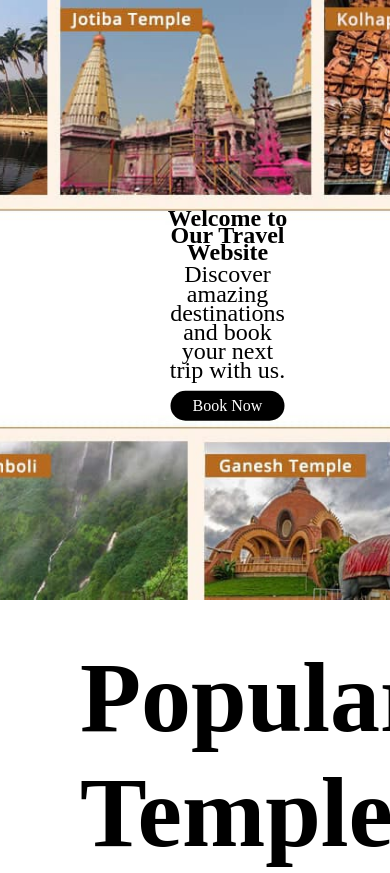
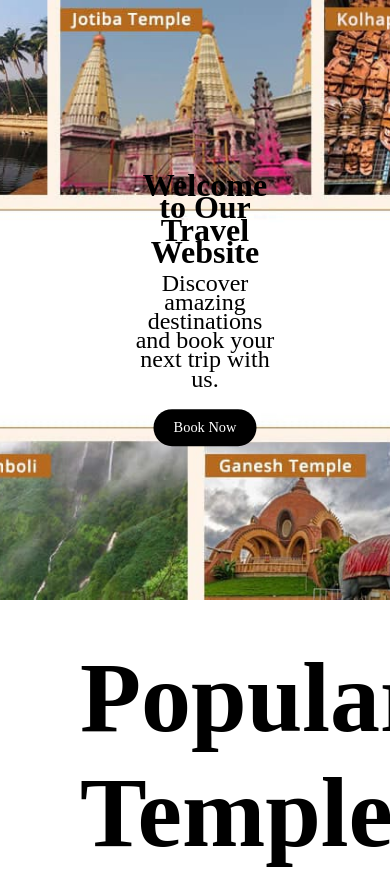
Before and after one commit to aviraj8459/Kolhapur-Travel-and-Tourism, a plain HTML site: page index.html in a window 390 px wide. Shown: the top 873 px of the page. Drawn offline with Linux system fonts and the light colour scheme; a web font is replaced by a local one.

Commit message:
Update style.css

```diff
--- a/style.css
+++ b/style.css
@@ -281,10 +281,10 @@ footer p{
 }
 @media (max-width:603px){
     .hero-content h1{
-        font-size: 1.5rem;
+        font-size: 2rem;
     }
     .hero-content p{
-        font-size: 2rem;
+        font-size: 1.5rem;
     }
 }
 @media (max-width:430px){
@@ -292,17 +292,17 @@ footer p{
         display: none;
     }
     .hero-content h1{
-        font-size: 1.5rem;
+        font-size: 1.3rem;
     }
     .hero-content p{
-        font-size: 1.5rem;
+        font-size: 1rem;
     }
     .hero-button{
         padding: 6px 22px;
         font-size: 16px;
     }
     .destinations{
-        font-size: rem;
+        font-size: 1.5rem;
     }
     .destination-grid{
         display: grid;
@@ -317,6 +317,35 @@ footer p{
         height: 250px;
     }
 }
+@media (max-width: 425px) {
+    .hero-content {
+        margin: 10px;
+        padding: 15px;
+        max-width: 100%;
+    }
+    .hero-content h1 {
+        font-size: 2em;
+        margin-bottom: 10px;
+    }
+    .hero-content p.set {
+        font-size: 1.5em;
+        margin-bottom: 20px;
+    }
+    .hero-button {
+        padding: 10px 20px;
+        font-size: 0.9em;
+        width: auto;
+    }
+}
+@media(max-width:360px){
+    .hero-content h1 {
+        font-size: 1.6em;
+    }
+    .hero-content p.set {
+        font-size: 1em;
+    }
+}
+
 .Temple{
     display: inline-block;
     text-decoration: none;
```
